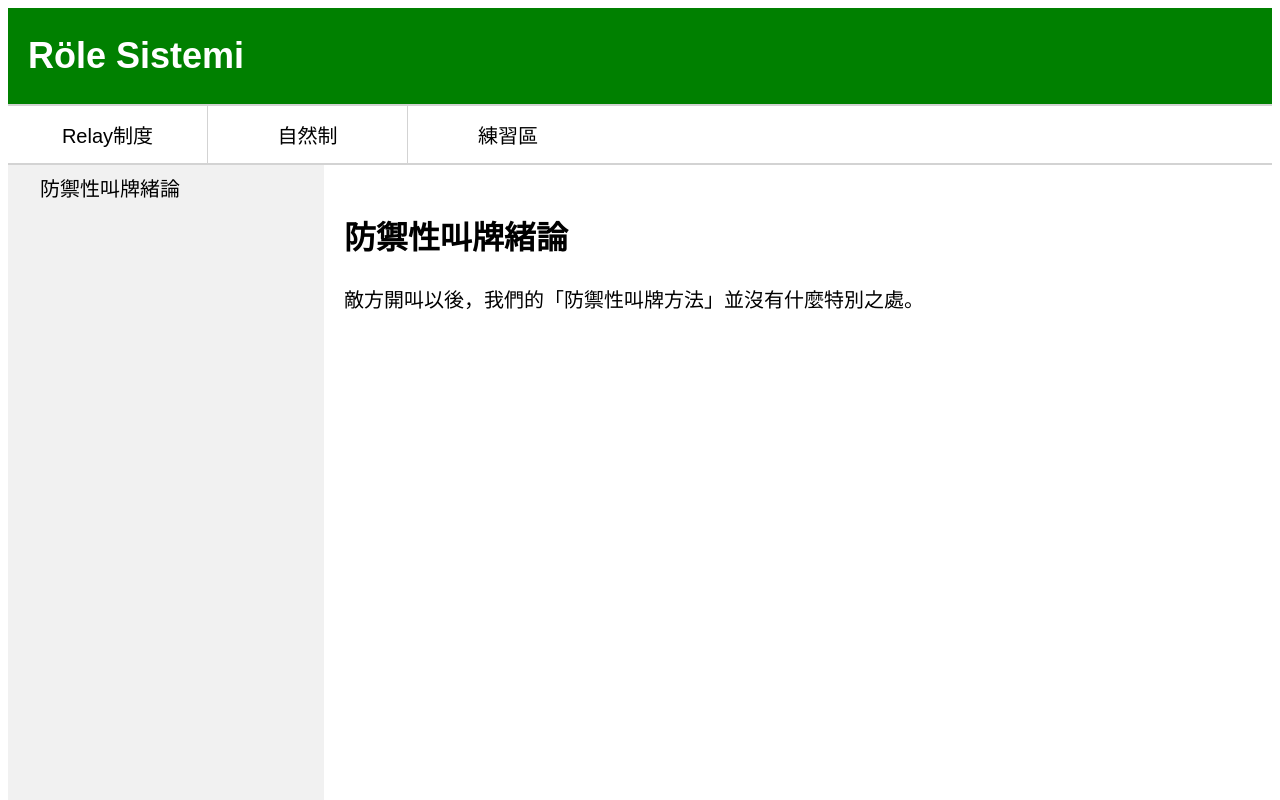
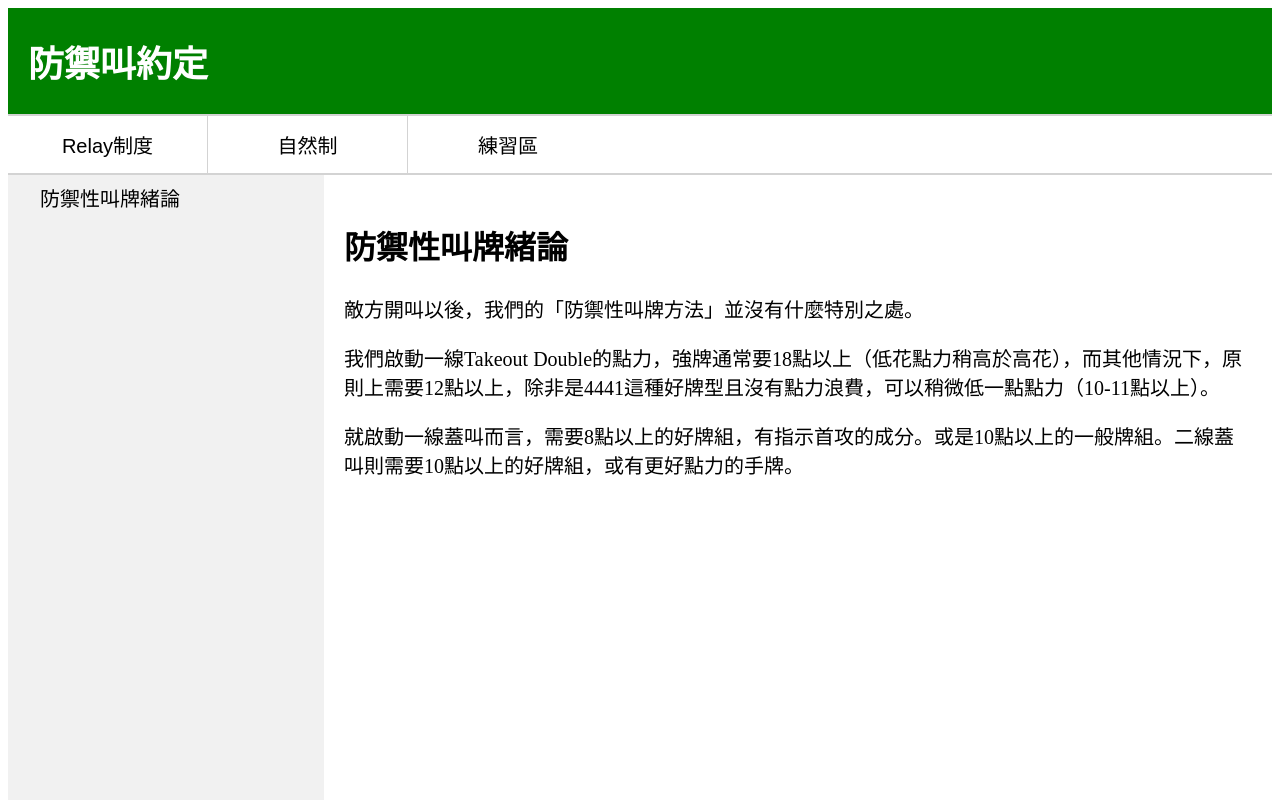
Before and after one commit to TNPLR/tnplr.github.io, a Nuxt app: page /relay/defense in a window 1280 px wide. Shown: the top 800 px of the page. Built offline with nearby package versions, Linux system fonts and the light colour scheme.

Commit message:
Edit topics of some pages

```diff
--- a/pages/relay/defense.vue
+++ b/pages/relay/defense.vue
@@ -2,6 +2,8 @@
   <article ref="Article">
     <div><h2>防禦性叫牌緒論</h2>
       <p>敵方開叫以後，我們的「防禦性叫牌方法」並沒有什麼特別之處。</p>
+      <p>我們啟動一線Takeout Double的點力，強牌通常要18點以上（低花點力稍高於高花），而其他情況下，原則上需要12點以上，除非是4441這種好牌型且沒有點力浪費，可以稍微低一點點力（10-11點以上）。</p>
+      <p>就啟動一線蓋叫而言，需要8點以上的好牌組，有指示首攻的成分。或是10點以上的一般牌組。二線蓋叫則需要10點以上的好牌組，或有更好點力的手牌。</p>
     </div>
   </article>
 </template>
@@ -12,9 +14,11 @@ import genTOC from '~/modules/genTOC';
 const article = useTemplateRef('Article');
 const toc = useState('toc');
 const title = useState('title');
+const topic = useState('topic');
 
 onMounted(() => {
   title.value = "Relay 防禦叫"
+  topic.value = "防禦叫約定"
   replaceSuitSigns(article.value);
   genTOC(toc);
 });
--- a/pages/relay/index.vue
+++ b/pages/relay/index.vue
@@ -3185,9 +3185,11 @@ import genTOC from '~/modules/genTOC';
 const article = useTemplateRef('Article');
 const toc = useState('toc');
 const title = useState('title');
+const topic = useState('topic');
 
 onMounted(() => {
   title.value = "Relay 制度";
+  topic.value = "Röle Sistemi";
   replaceSuitSigns(article.value);
   genTOC(toc);
   //this.$root.$data.topic = "Röle Sistemi";
```
